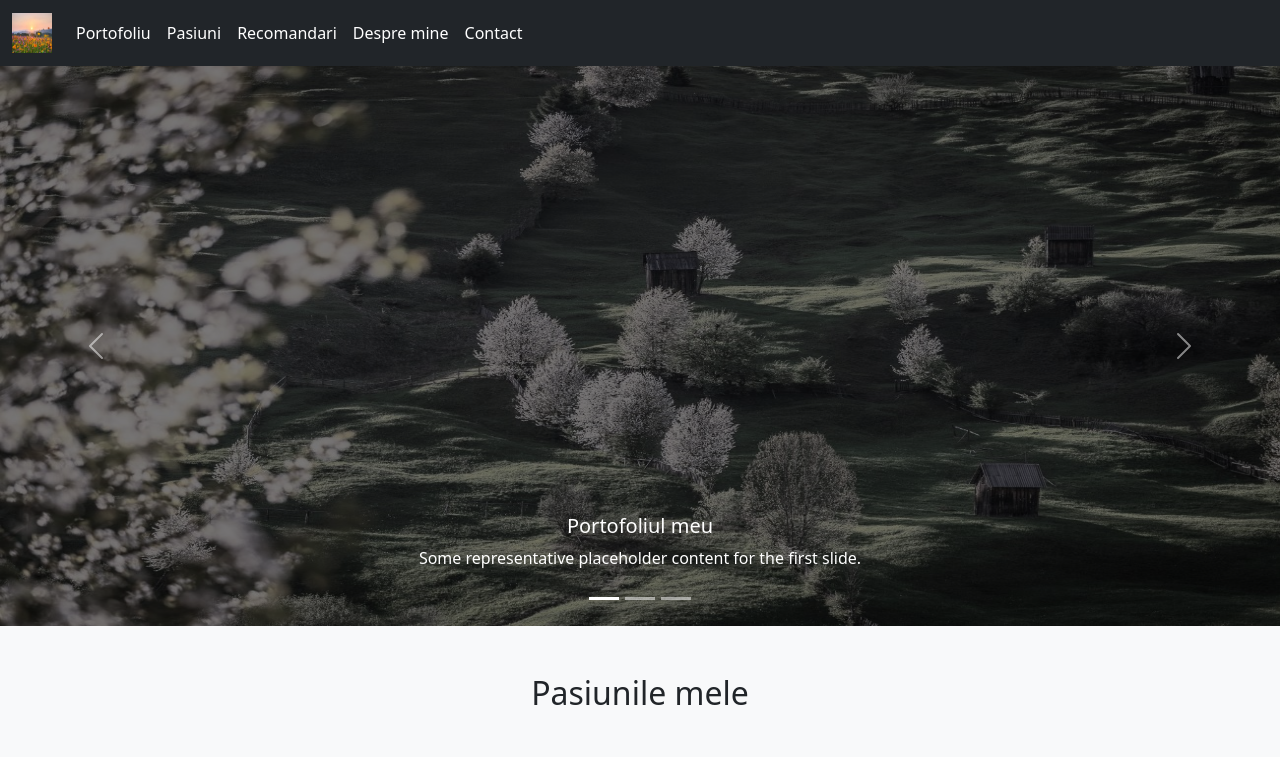
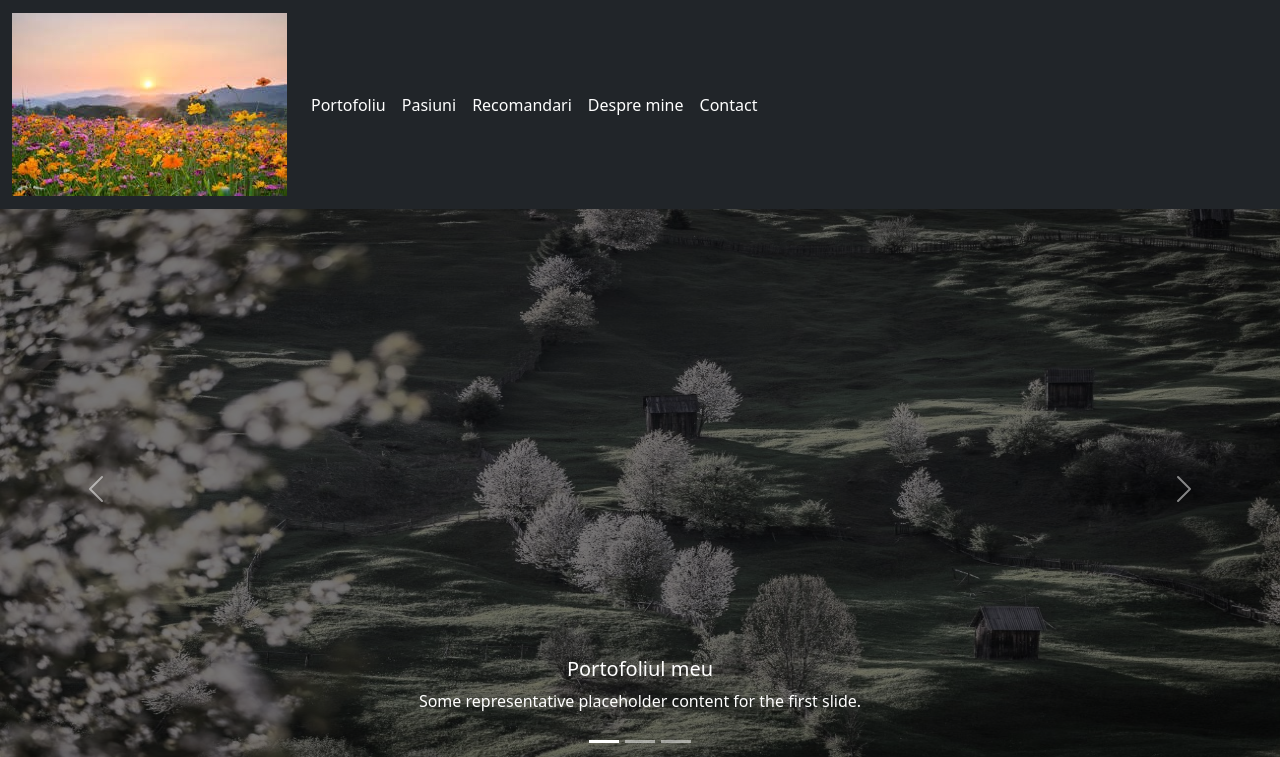
Before and after one commit to Flupulescu/Bootstrap-Site-Portofolio, a plain HTML site: page index.html in a window 1280 px wide. Shown: the top 757 px of the page. Drawn offline with nearby package versions, Linux system fonts and the light colour scheme.

Commit message:
Update styles.css

```diff
--- a/styles.css
+++ b/styles.css
@@ -1,4 +1,4 @@
-.navbar-logo {
+s.navbar-logo {
   width: 40px;
   height: 40px;
 }
```
